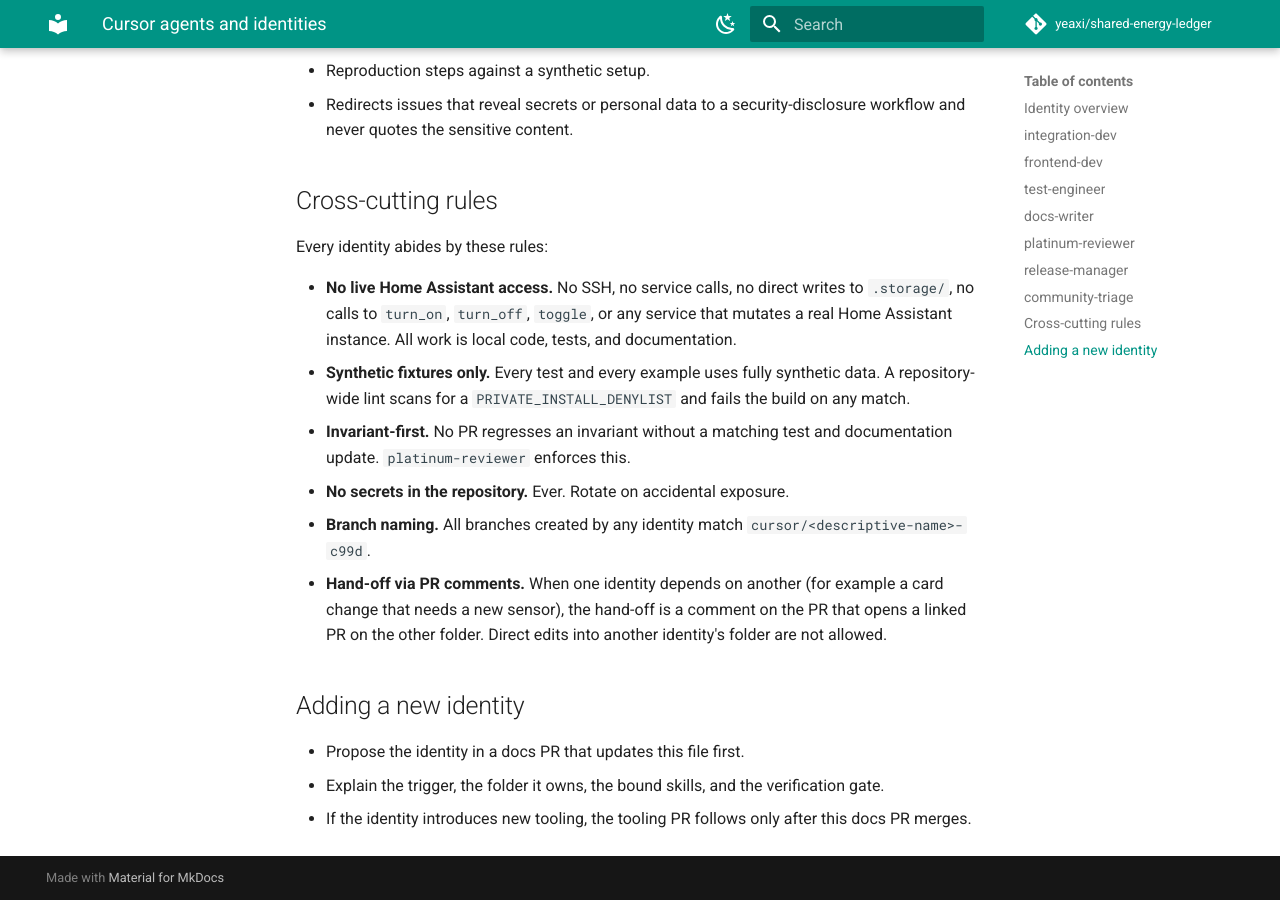
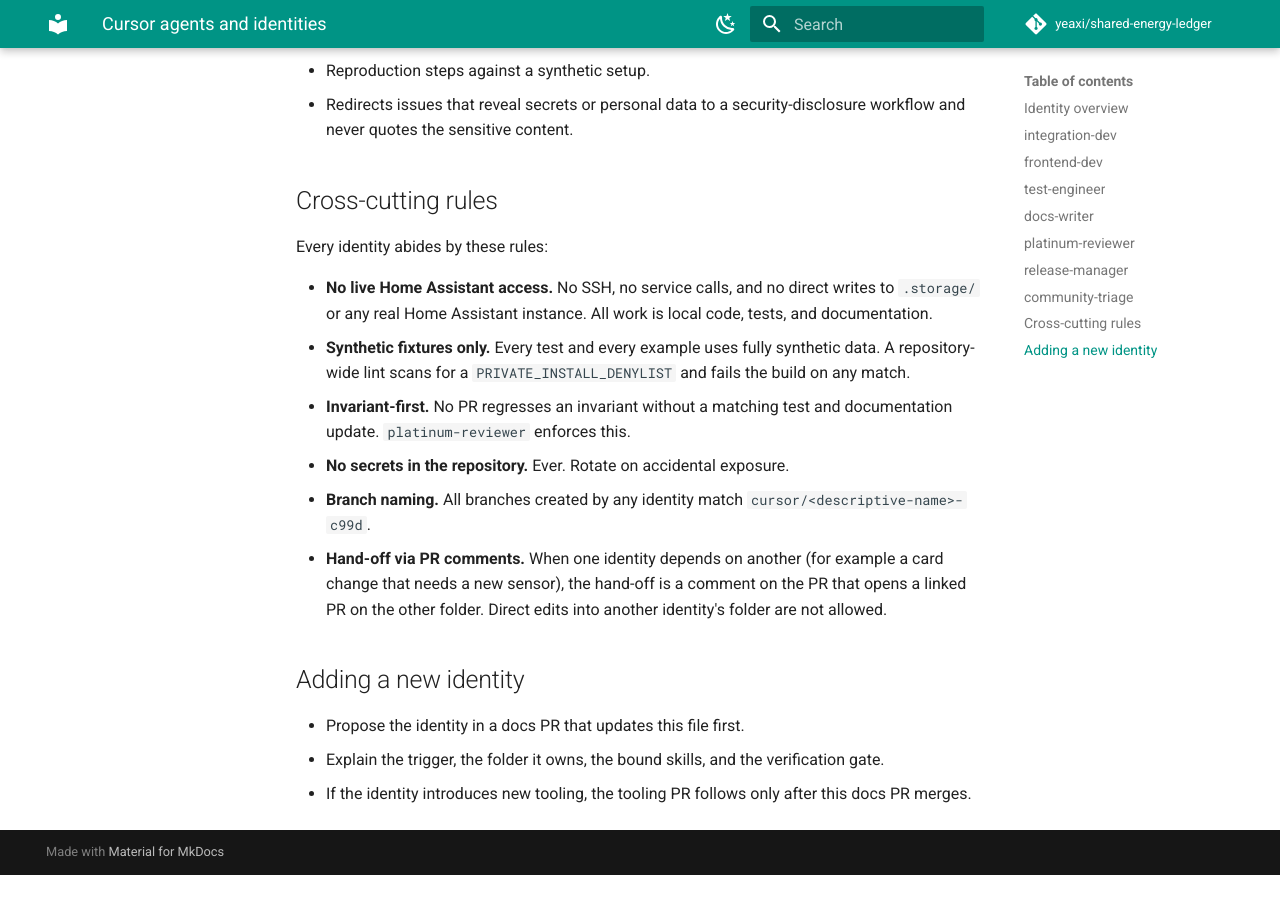
Before and after one commit to yeaxi/shared-energy-ledger, an MkDocs documentation site: the page built from docs/cursor-agents.md, in a window 1280 px wide and 900 px high, scrolled down 3329 px. Built offline with MkDocs 1.6.1 and Material for MkDocs 9.7.7, drawn with Linux system fonts in a browser that asks for light colours; comment, search, counter and statistics services are not loaded; after the commit the page ends 4204 px from its top, so only the background shows below that.

Commit message:
docs: trim redundant service enumeration in agent guardrail
Co-authored-by: Rostyslav Dudka <yeaxi@users.noreply.github.com>

```diff
--- a/docs/cursor-agents.md
+++ b/docs/cursor-agents.md
@@ -112,9 +112,8 @@ handled by a separate rollout plan after the project is "done by definition".
 
 Every identity abides by these rules:
 
-- **No live Home Assistant access.** No SSH, no service calls, no direct
-  writes to `.storage/`, no calls to `turn_on`, `turn_off`, `toggle`, or any
-  service that mutates a real Home Assistant instance. All work is local
+- **No live Home Assistant access.** No SSH, no service calls, and no direct
+  writes to `.storage/` or any real Home Assistant instance. All work is local
   code, tests, and documentation.
 - **Synthetic fixtures only.** Every test and every example uses fully
   synthetic data. A repository-wide lint scans for a
```
